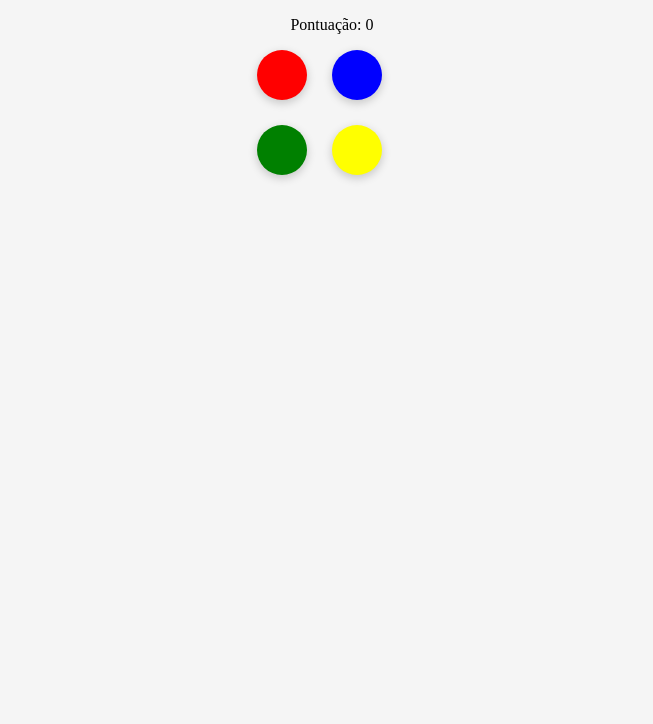
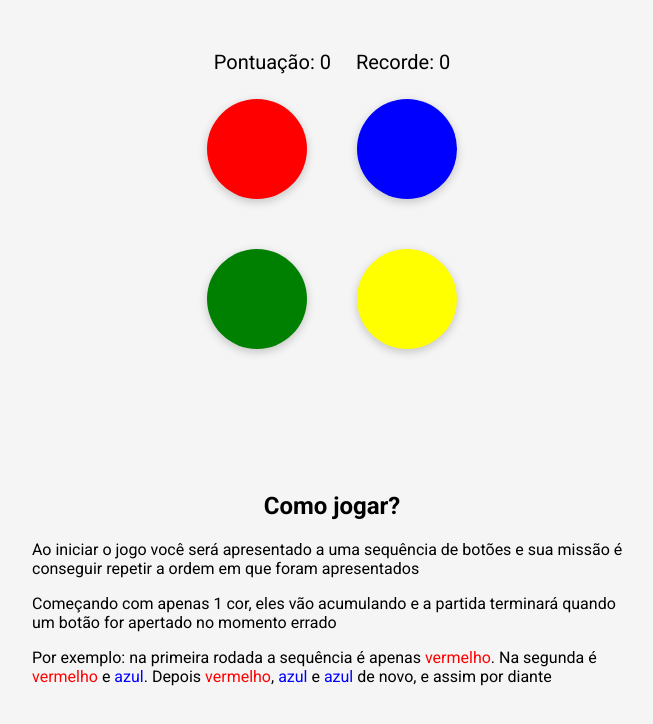
Before and after one commit to marcos-vns/memory-game, a plain HTML site: page index.html in a window 1280 px wide. Both pictures are taken after a click on the button "Iniciar". Shown: the whole page, without its empty margins (308-961 px from the left). Drawn offline with Linux system fonts and the light colour scheme.

Commit message:
Fixing bugs

```diff
--- a/index.html
+++ b/index.html
@@ -3,12 +3,20 @@
 <head>
     <meta charset="UTF-8">
     <meta name="viewport" content="width=device-width, initial-scale=1.0">
+    <link rel="icon" href="src/icon.png">
+    <link rel="preconnect" href="https://fonts.googleapis.com">
+    <link rel="preconnect" href="https://fonts.gstatic.com" crossorigin>
+    <link href="https://fonts.googleapis.com/css2?family=Roboto:wght@400;700&display=swap" rel="stylesheet">
     <link rel="stylesheet" href="src/style.css">
     <title>Memory Game</title>
 </head>
 <body>
-    <p class="score">Pontuação: <span class="points">0</span></p>
-    <div class="buttons">
+    <div class="game">
+        <div class="score">
+            <p>Pontuação: <span class="points">0</span></p>
+            <p>Recorde: <span class="record">0</span></p>
+        </div>
+        <div class="buttons">
         <button class="red btn" id="0"></button>
         <button class="blue btn" id="1"></button>
         <button class="green btn" id="2"></button>
@@ -16,6 +24,13 @@
     </div>
     <p class="message">Botão errado! Fim de jogo</p>
     <button class="start">Iniciar</button>
+    </div>
+    <article>
+        <h1>Como jogar?</h1>
+        <p>Ao iniciar o jogo você será apresentado a uma sequência de botões e sua missão é conseguir repetir a ordem em que foram apresentados</p>
+        <p>Começando com apenas 1 cor, eles vão acumulando e a partida terminará quando um botão for apertado no momento errado</p>
+        <p>Por exemplo: na primeira rodada a sequência é apenas <span class="span-red">vermelho</span>. Na segunda é <span class="span-red">vermelho</span> e <span class="span-blue">azul</span>. Depois <span class="span-red">vermelho</span>, <span class="span-blue">azul</span> e <span class="span-blue">azul</span> de novo, e assim por diante</p>
+    </article>
     <script src="src/script.js"></script>
 </body>
 </html>
--- a/src/script.js
+++ b/src/script.js
@@ -3,17 +3,26 @@ startBtn.addEventListener('click', handleGame);
 const buttons = document.querySelectorAll('.btn');
 
 const points = document.querySelector('.points');
+const record = document.querySelector('.record');
 
 const message = document.querySelector('.message');
 message.style.display = 'none';
 
-let ind=0;
+let ind = 0;
 
 let sequence = [];
 let attempt = [];
 
-function handleGame(){
-    startBtn.style.display = 'none';
+function handleGame(evt){
+    if(evt){
+        if(Number(points.innerHTML) > Number(record.innerHTML)){
+            record.innerHTML = points.innerHTML;;
+        }
+        points.innerHTML = "0";
+        sequence = [];
+    }
+
+    startBtn.style.visibility = 'hidden';
     message.style.display = 'none';
 
     addSequence();
@@ -34,9 +43,9 @@ function playSequence(){
 
     const interval = setInterval(() => {
         const currentIndex = sequence[i];
-        const currentButton = buttons[currentIndex]; // rather than buttons[sequence[i]] (why);
+        const currentButton = buttons[currentIndex];
 
-        currentButton.style.border = '2px solid #000';
+        currentButton.style.border = '4px solid #000';
         i++;
         setTimeout(() => {
             currentButton.style.border = '';
@@ -59,15 +68,12 @@ function guessSequence(evt){
     let elementAttempt = Number(evt.target.id);
 
     if(elementAttempt === sequence[ind]){
-            console.log(ind);
-            console.log(elementAttempt, sequence[ind]);
         ind++;
     }
     else{
-            console.log(elementAttempt, sequence[ind]);
         message.style.display = 'block';
         startBtn.innerHTML = "Jogar novamente";
-            startBtn.style.display = 'block';
+        startBtn.style.visibility = 'visible';
         ind = 0;
     }
 
--- a/src/style.css
+++ b/src/style.css
@@ -1,19 +1,38 @@
+*{
+    font-family: "Roboto", sans-serif;
+}
+
 body{
     background-color: #f5f5f5;
 }
 
+.game{
+    margin-top: 50px;
+    margin-bottom: 25px;
+}
+
+.score{
+    font-size: 20px;
+}
+
+.score p{
+    display: inline;
+    margin: 10px;
+}
+
 .buttons{
-    margin: 0 auto;
+    margin: 0 auto 15px auto;
     display: grid;
+    place-items: center;
     grid-template-columns: repeat(2, 1fr);
     grid-template-rows: repeat(2, 1fr);
-    width: 150px;
-    height: 150px;
+    width: 300px;
+    height: 300px;
 }
 
 .btn{
-    width: 50px;
-    height: 50px;
+    width: 100px;
+    height: 100px;
     border-radius: 100%;
     cursor: pointer;
     border: none;
@@ -22,6 +41,10 @@ body{
 
 .btn:hover{
     filter: brightness(0.7);
+}
+
+.start:hover{
+    filter: brightness(0.9);
 }
 
 .red{
@@ -41,9 +64,13 @@ body{
 }
 
 .start{
+    cursor: pointer;
     display: block;
     font-size: 20px;
     margin: 0 auto;
+    padding: 10px;
+    border-radius: 10px;
+    border: 2px solid #000;
 }
 
 .message{
@@ -54,3 +81,25 @@ body{
 .message, .score{
     text-align: center;
 }
+
+article{
+    margin: 0 auto;
+    max-width: 600px;
+    padding: 10px;
+}
+
+article h1{
+    text-align: center;
+}
+
+article p{
+    text-align: left;
+}
+
+.span-red{
+    color: red;
+}
+
+.span-blue{
+    color: blue;
+}
```
Also changed, not shown: src/icon.png (added). Lines whose indentation alone changed are shown as unchanged.
